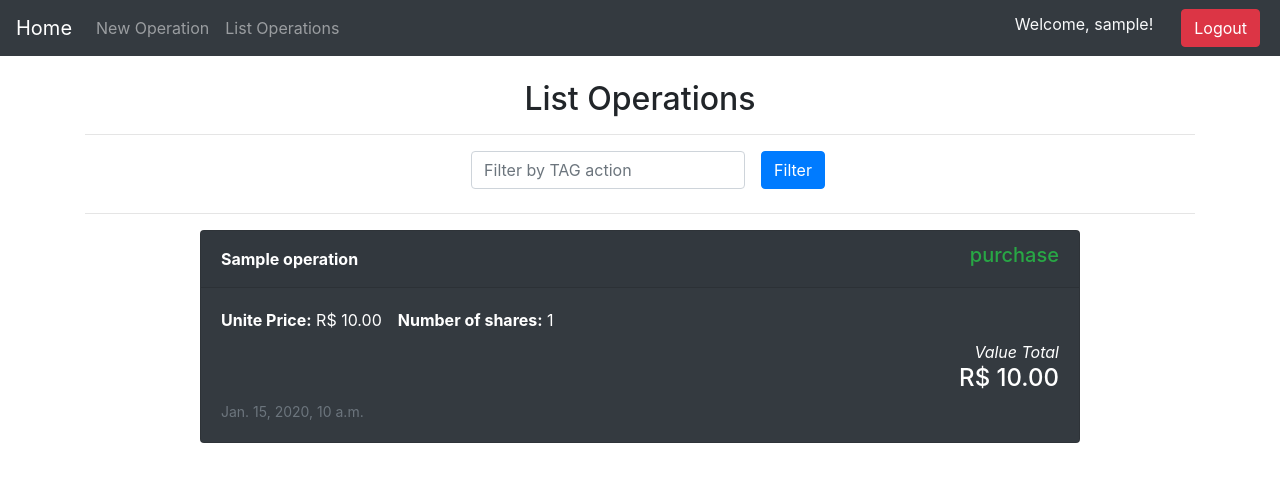
After one commit to Jackie098/my-wallet, a Django app: page /list_operations/ in a window 1280 px wide. The commit adds this page. Shown: the top 482 px of the page. Run offline with Django 3.2, Linux system fonts and the light colour scheme; a user stored in the database is signed in; tables that the repository leaves empty hold one stand-in row (values such as "Sample post"); some libraries are stand-ins or nearby versions.

Commit message:
listing all investor operations

```diff
--- a/my_system/my_wallet/urls.py
+++ b/my_system/my_wallet/urls.py
@@ -6,8 +6,5 @@ urlpatterns = [
     path('', views.home, name='home'),
     path('new_operation/', views.new_operation_form, name='new_operation_form'),
     path('new_operation_view/', views.new_operation_view, name='new_operation_view'),
-    path('list_same_share_operations_form/', views.list_same_share_operations_form, name='list_same_share_operations_form'),
-    # path('login/', views.login_form, name="login_form"),
-    # path('login_view/', views.login_view, name="login_view"),
-    # path('logout/', views.logout_view, name="logout_view"),
+    path('list_operations/', views.list_operations, name='list_operations'),
 ]
--- a/my_system/my_wallet/views.py
+++ b/my_system/my_wallet/views.py
@@ -68,5 +68,14 @@ def new_operation_view(request):
   return redirect('home')
 
 @login_required
-def list_same_share_operations_form(request):
-  pass
+def list_operations(request):
+  user = request.user
+  investor = Investor.objects.get(user=user)
+
+  operations = Operation.objects.filter(investor=investor)
+
+  context = {
+    'operations': operations
+  }
+
+  return render(request, 'my_wallet/list_operations.html', context=context)
--- a/my_system/templates/base.html
+++ b/my_system/templates/base.html
@@ -30,7 +30,7 @@
               <a class="nav-link" href="{% url 'new_operation_form' %}">New Operation</a>
             </li>
             <li class="nav-item">
-              <a class="nav-link" href="{% url 'list_same_share_operations_form' %}">Search Operations</a>
+              <a class="nav-link" href="{% url 'list_operations' %}">List Operations</a>
             </li>
           {% endif %}
         </ul>
--- /dev/null
+++ b/my_system/templates/my_wallet/list_operations.html
@@ -0,0 +1,58 @@
+<!-- A PAGINA CARREGA :
+  1º UM FORM PARA APLICARO FILTRO
+    -> ESSE FORM MANDA UMA REQUISIÇÃO COM WHERE NO SELECT
+      E RENDERIZA ESTA MESMA PÁGINA (ISSO NA VIEW)
+  2º CARREGA TODAS AS OPERAÇÕES DO USUARIO -->
+
+{% extends 'base.html' %}
+
+{% block title %} List Operations {% endblock %}
+
+{% block content %}
+  <div class="">
+    <h2 class="row mt-4 mb-3 justify-content-center">List Operations</h3>
+    <hr>
+    <form class="form-inline d-flex justify-content-center" method="POST" action="{% url 'list_operations' %}">
+
+      {% csrf_token %}
+
+      <div class="form-group mx-sm-3 mb-2">
+        <label for="filter" class="sr-only">Filter by TAG action</label>
+        <input type="text" class="form-control" id="filter" placeholder="Filter by TAG action">
+      </div>
+      <button type="submit" class="btn btn-primary mb-2">Filter</button>
+    </form>
+    <hr>
+  </div>
+
+  <div class="d-flex flex-column align-items-center">
+    {% for operation in operations %}
+      <div class="card mb-2 text-white bg-dark" style="width:55rem;">
+        <div class="card-header d-flex justify-content-between align-items-center">
+          <strong>{{operation.share_name}}</strong>
+
+          {% if operation.operation_type == 'PS' %}
+            <h5 class="text-success"> purchase </h5>
+          {% else %}
+            <h5 class="text-danger"> sell </h5>
+          {% endif %}
+        </div>
+        <div class="card-body">
+          <div class="d-flex ">
+            <label class="mr-3"> <strong>Unite Price:</strong> R$ {{operation.unit_share_price}} </label>
+            <label> <strong>Number of shares:</strong> {{operation.number_shares}} </label>
+          </div>
+
+          <div class="d-flex flex-column align-items-end">
+            <cite>Value Total</cite>
+            <h4>R$ {{operation.amount}}</h4>
+          </div>
+
+          <footer class="text-muted" style="font-size:14px;"> {{operation.date}} </footer>
+        </div>
+      </div>
+    {% endfor %}
+  </div>
+
+
+{% endblock %}
```
Also changed, not shown: my_system/templates/my_wallet/search_operation_per_share.html (deleted).
